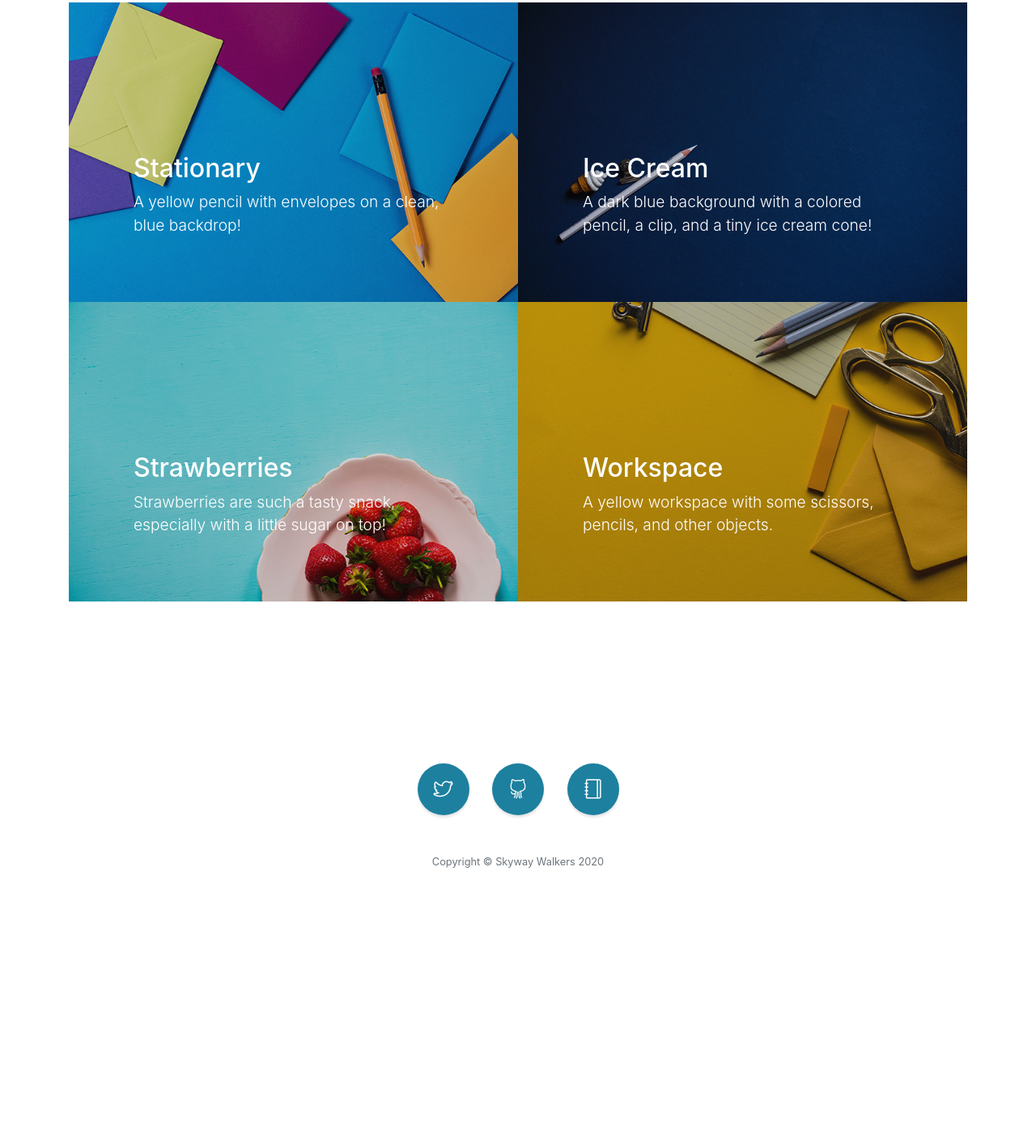
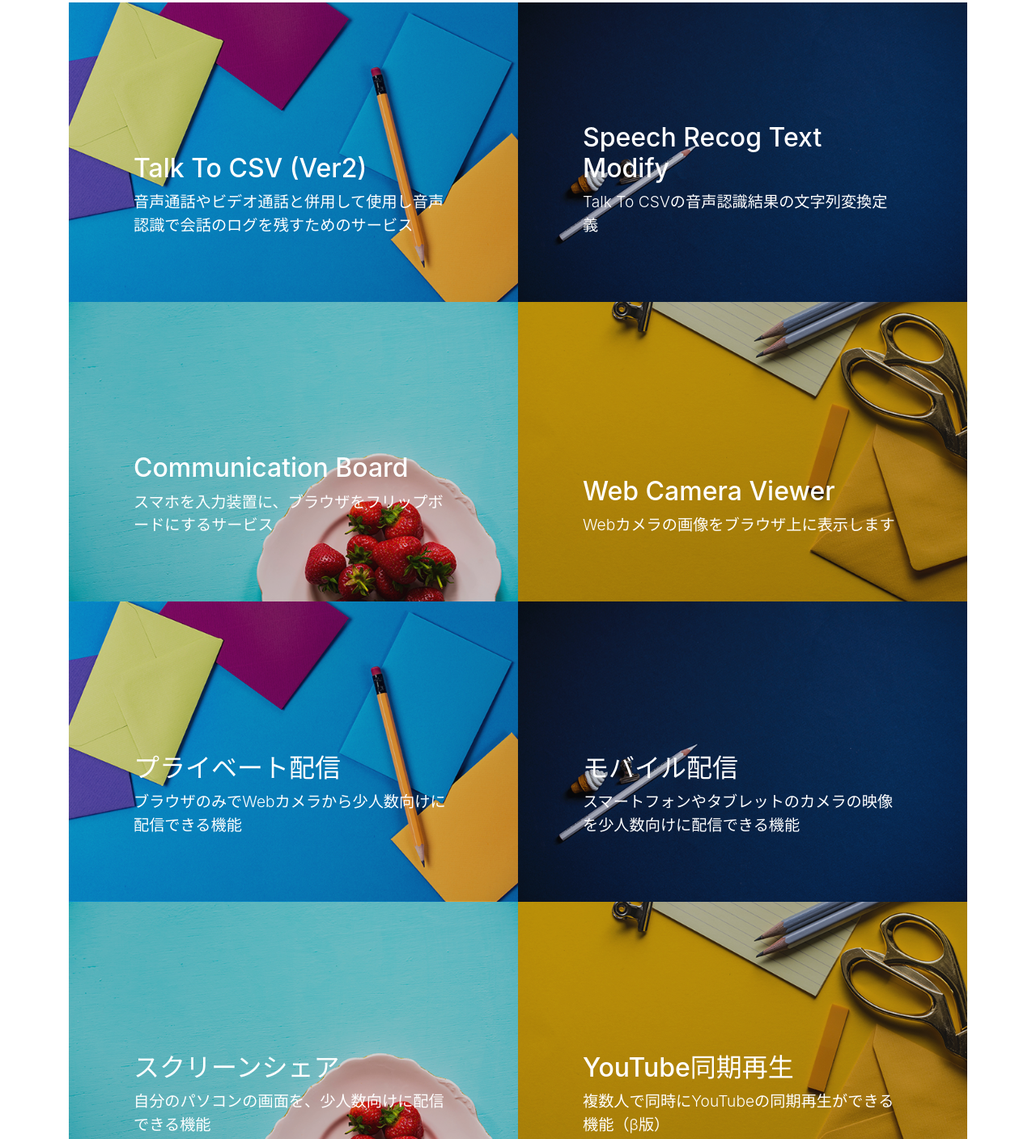
Before and after one commit to iwatendo/SkyWayWalkers, a website with bundled scripts: page index.html in a window 1280 px wide. Shown: the part 1042-2449 px from the top of the page at 81% size. Before the commit the page ends 2196 px from the top, so only its background shows below. Built offline with nearby package versions, Linux system fonts and the light colour scheme.

Commit message:
各Webサービスのリンク作成

```diff
--- a/index.html
+++ b/index.html
@@ -154,11 +154,13 @@
       <div class="row no-gutters">
         <!-- Portfolio Item -->
         <div class="col-lg-6">
-          <a class="portfolio-item" href="#!">
+          <a class="portfolio-item" target="_blank" href="https://skybeje.net/talktocsv2/chatowner/">
             <div class="caption">
               <div class="caption-content">
-                <div class="h2">Stationary</div>
-                <p class="mb-0">A yellow pencil with envelopes on a clean, blue backdrop!</p>
+                <div class="h2">Talk To CSV (Ver2)</div>
+                <p class="mb-0">
+                  音声通話やビデオ通話と併用して使用し音声認識で会話のログを残すためのサービス
+                </p>
               </div>
             </div>
             <img class="img-fluid" src="img/portfolio-1.jpg" alt="">
@@ -166,11 +168,11 @@
         </div>
         <!-- Portfolio Item -->
         <div class="col-lg-6">
-          <a class="portfolio-item" href="#!">
+          <a class="portfolio-item" target="_blank" href="https://skybeje.net/speechrtm/">
             <div class="caption">
               <div class="caption-content">
-                <div class="h2">Ice Cream</div>
-                <p class="mb-0">A dark blue background with a colored pencil, a clip, and a tiny ice cream cone!</p>
+                <div class="h2">Speech Recog Text Modify</div>
+                <p class="mb-0">Talk To CSVの音声認識結果の文字列変換定義</p>
               </div>
             </div>
             <img class="img-fluid" src="img/portfolio-2.jpg" alt="">
@@ -178,11 +180,62 @@
         </div>
         <!-- Portfolio Item -->
         <div class="col-lg-6">
-          <a class="portfolio-item" href="#!">
+          <a class="portfolio-item" target="_blank" href="https://skybeje.net/cboard/">
             <div class="caption">
               <div class="caption-content">
-                <div class="h2">Strawberries</div>
-                <p class="mb-0">Strawberries are such a tasty snack, especially with a little sugar on top!</p>
+                <div class="h2">Communication Board</div>
+                <p class="mb-0">スマホを入力装置に、ブラウザをフリップボードにするサービス</p>
+              </div>
+            </div>
+            <img class="img-fluid" src="img/portfolio-3.jpg" alt="">
+          </a>
+        </div>
+
+        <!-- Portfolio Item -->
+        <div class="col-lg-6">
+          <a class="portfolio-item" target="_blank" href="https://skybeje.net/webcameraviewer/">
+            <div class="caption">
+              <div class="caption-content">
+                <div class="h2">Web Camera Viewer</div>
+                <p class="mb-0">Webカメラの画像をブラウザ上に表示します</p>
+              </div>
+            </div>
+            <img class="img-fluid" src="img/portfolio-4.jpg" alt="">
+          </a>
+        </div>
+
+
+        <!-- Portfolio Item -->
+        <div class="col-lg-6">
+          <a class="portfolio-item" target="_blank" href="https://skybeje.net/castinstance/">
+            <div class="caption">
+              <div class="caption-content">
+                <div class="h2">プライベート配信</div>
+                <p class="mb-0">ブラウザのみでWebカメラから少人数向けに配信できる機能</p>
+              </div>
+            </div>
+            <img class="img-fluid" src="img/portfolio-1.jpg" alt="">
+          </a>
+        </div>
+        <!-- Portfolio Item -->
+        <div class="col-lg-6">
+          <a class="portfolio-item" target="_blank" href="https://skybeje.net/castinstancemobileqr/">
+            <div class="caption">
+              <div class="caption-content">
+                <div class="h2">モバイル配信</div>
+                <p class="mb-0">スマートフォンやタブレットのカメラの映像を少人数向けに配信できる機能</p>
+              </div>
+            </div>
+            <img class="img-fluid" src="img/portfolio-2.jpg" alt="">
+          </a>
+        </div>
+        <!-- Portfolio Item -->
+        <div class="col-lg-6">
+          <a class="portfolio-item" target="_blank" href="https://skybeje.net/castinstancemobileqr/">
+            <div class="caption">
+              <div class="caption-content">
+                <div class="h2">スクリーンシェア</div>
+                <p class="mb-0">自分のパソコンの画面を、少人数向けに配信できる機能</p>
               </div>
             </div>
             <img class="img-fluid" src="img/portfolio-3.jpg" alt="">
@@ -190,14 +243,50 @@
         </div>
         <!-- Portfolio Item -->
         <div class="col-lg-6">
-          <a class="portfolio-item" href="#!">
+          <a class="portfolio-item" target="_blank" href="https://skybeje.net/gadgetinstance/">
             <div class="caption">
               <div class="caption-content">
-                <div class="h2">Workspace</div>
-                <p class="mb-0">A yellow workspace with some scissors, pencils, and other objects.</p>
+                <div class="h2">YouTube同期再生</div>
+                <p class="mb-0">複数人で同時にYouTubeの同期再生ができる機能（β版）</p>
               </div>
             </div>
             <img class="img-fluid" src="img/portfolio-4.jpg" alt="">
+          </a>
+        </div>
+        <!-- Portfolio Item -->
+        <div class="col-lg-6">
+          <a class="portfolio-item" target="_blank" href="https://skybeje.net/livehtmlinstance/">
+            <div class="caption">
+              <div class="caption-content">
+                <div class="h2">LiveHTML</div>
+                <p class="mb-0">Webページを他のページから操作して表示する事が可能な機能</p>
+              </div>
+            </div>
+            <img class="img-fluid" src="img/portfolio-1.jpg" alt="">
+          </a>
+        </div>
+        <!-- Portfolio Item -->
+        <div class="col-lg-6">
+          <a class="portfolio-item" target="_blank" href="https://skybeje.net/homeinstance/">
+            <div class="caption">
+              <div class="caption-content">
+                <div class="h2">Skybejeチャット</div>
+                <p class="mb-0">ブラウザを小さなチャットサーバーにする機能</p>
+              </div>
+            </div>
+            <img class="img-fluid" src="img/portfolio-2.jpg" alt="">
+          </a>
+        </div>
+        <!-- Portfolio Item -->
+        <div class="col-lg-6">
+          <a class="portfolio-item" target="_blank" href="https://skybeje.net/usersettings/">
+            <div class="caption">
+              <div class="caption-content">
+                <div class="h2">Skybejeチャット設定</div>
+                <p class="mb-0">チャットツールのユーザー設定</p>
+              </div>
+            </div>
+            <img class="img-fluid" src="img/portfolio-3.jpg" alt="">
           </a>
         </div>
         <!-- Portfolio Item ここまで -->
--- a/scss/_global.scss
+++ b/scss/_global.scss
@@ -16,7 +16,7 @@
 // Content Section
 .content-section {
   padding-top: 7.5rem;
-  padding-bottom: 7.5rem;
+  //padding-bottom: 7.5rem;
 }
 
 .content-section-heading {
```
Also changed, not shown: css/stylish-portfolio.css, css/stylish-portfolio.min.css.
